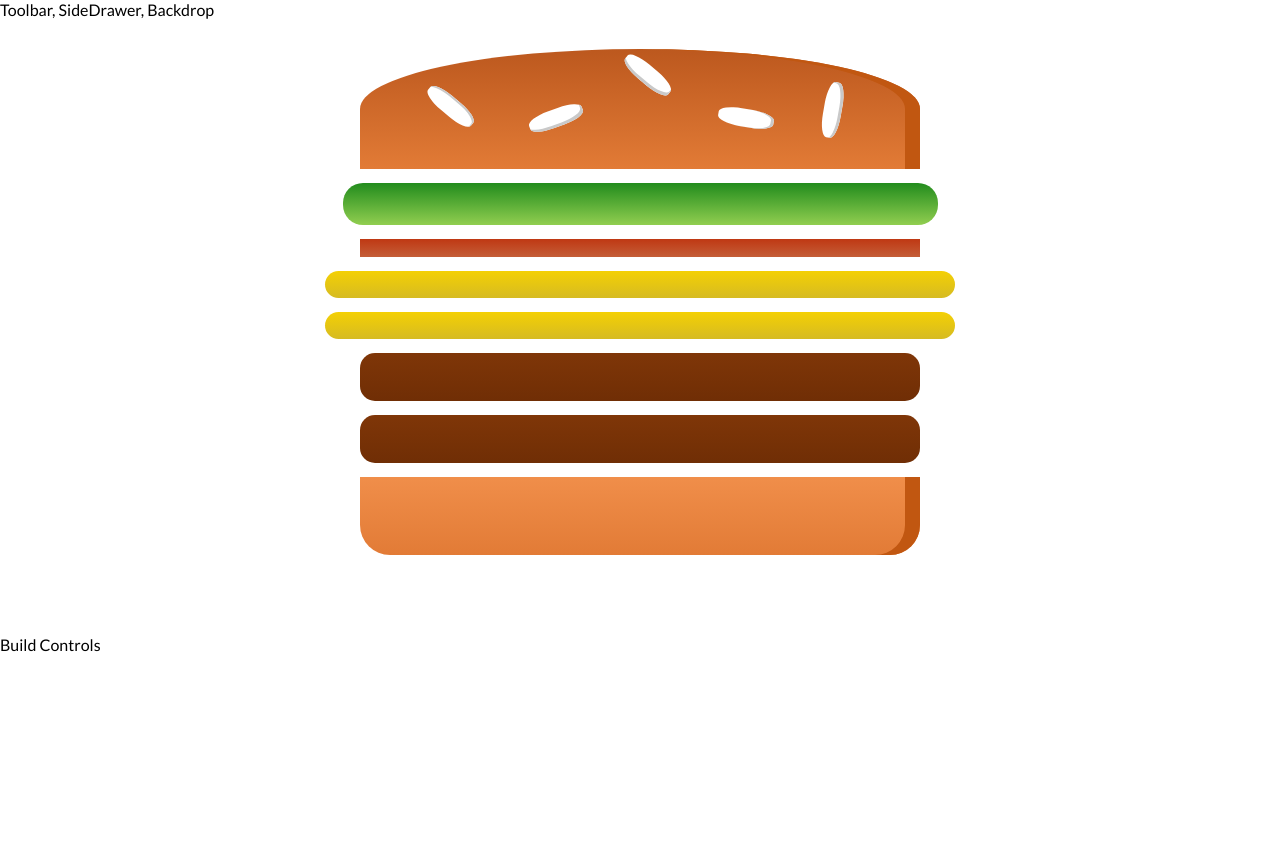
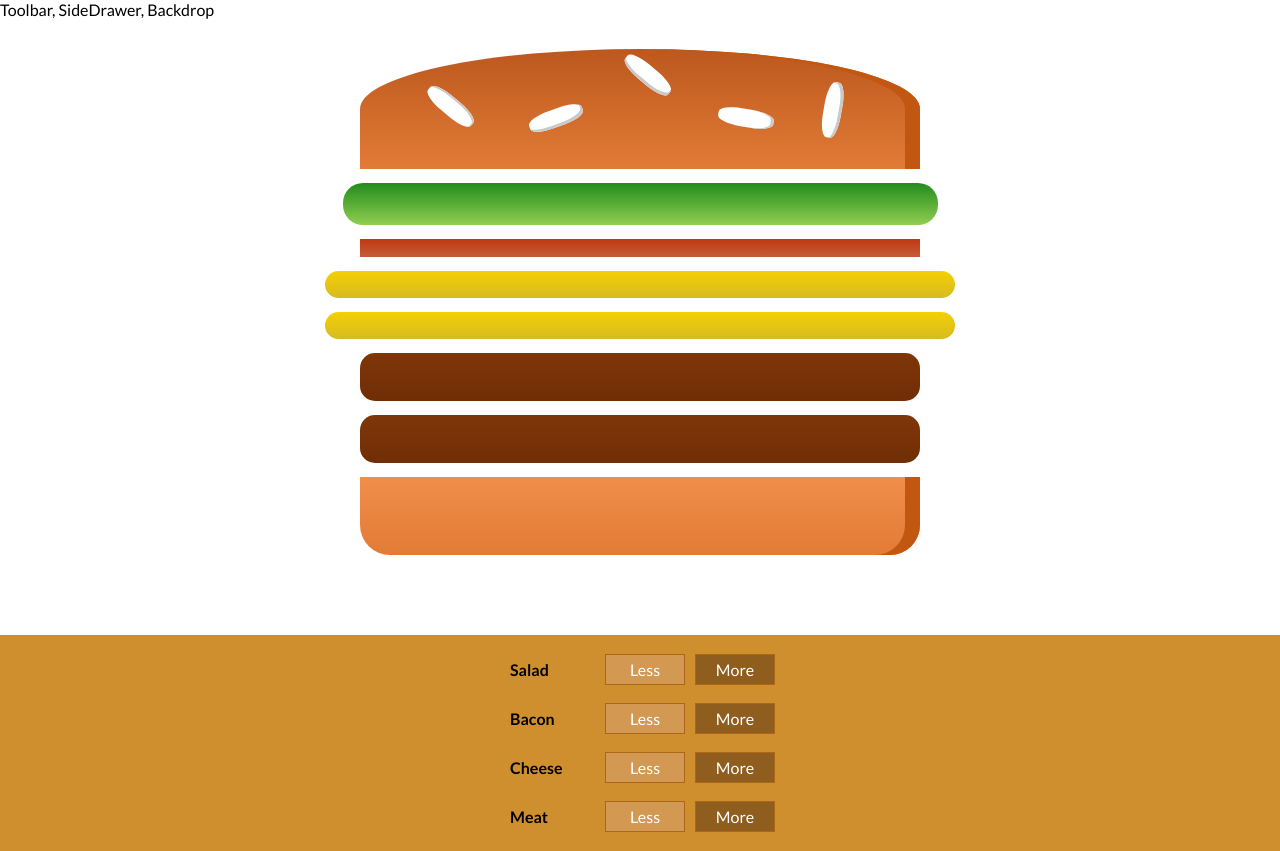
Before and after one commit to enguyen807/BurgerBuilder, a React app: page / in a window 1280 px wide. Before the commit the page ends 800 px from the top, so only its background shows below. Built offline with nearby package versions, Linux system fonts and the light colour scheme.

Commit message:
Add burger builder controls

```diff
--- /dev/null
+++ b/src/components/Burger/BuildControls/BuildControl/BuildControl.css
@@ -0,0 +1,56 @@
+.BuildControl {
+  display: flex;
+  justify-content: space-between;
+  align-items: center;
+  margin: 5px 0;
+}
+
+.BuildControl button {
+  display: block;
+  font: inherit;
+  padding: 5px;
+  margin: 0 5px;
+  width: 80px;
+  border: 1px solid #AA6817;
+  cursor: pointer;
+  outline: none;
+}
+
+.BuildControl button:disabled {
+  background-color: #AC9980;
+  border: 1px solid #7E7365;
+  color: #ccc;
+  cursor: default;
+}
+
+.BuildControl button:hover:disabled {
+  background-color: #AC9980;
+  color: #ccc;
+  cursor: not-allowed;
+}
+
+.Label {
+  padding: 10px;
+  font-weight: bold;
+  width: 80px;
+}
+
+.BuildControl .Less {
+  background-color: #D39952;
+  color: white;
+}
+
+.BuildControl .More {
+  background-color: #8F5E1E;
+  color: white;
+}
+
+.BuildControl .Less:hover, .BuildControl .Less:active {
+  background-color: #DAA972;
+  color: white;
+}
+
+.BuildControl .More:hover,.BuildControl .More:active {
+  background-color: #99703F;
+  color: white;
+}
--- /dev/null
+++ b/src/components/Burger/BuildControls/BuildControl/BuildControl.js
@@ -0,0 +1,13 @@
+import React from 'react';
+
+import classes from './BuildControl.css'
+
+const buildControl = (props) => (
+  <div className={classes.BuildControl}>
+    <div className={classes.Label}>{props.label}</div>
+    <button className={classes.Less}>Less</button>
+    <button className={classes.More}>More</button>
+  </div>
+)
+
+export default buildControl
--- /dev/null
+++ b/src/components/Burger/BuildControls/BuildControls.css
@@ -0,0 +1,10 @@
+.BuildControls {
+  width: 100%;
+  background-color: #CF8F2E;
+  display: flex;
+  flex-flow: column;
+  align-items: center;
+  box-shadow: 0 2px 1px #ccc;
+  margin: auto;
+  padding: 10px 0;
+}
--- /dev/null
+++ b/src/components/Burger/BuildControls/BuildControls.js
@@ -0,0 +1,21 @@
+import React from "react";
+
+import classes from "./BuildControls.css";
+import BuildControl from "./BuildControl/BuildControl";
+
+const controls = [
+  { label: "Salad", type: "salad" },
+  { label: "Bacon", type: "bacon" },
+  { label: "Cheese", type: "cheese" },
+  { label: "Meat", type: "meat" },
+];
+
+const buildControls = (props) => (
+  <div className={classes.BuildControls}>
+    {controls.map((ctrl) => (
+      <BuildControl key={ctrl.label} label={ctrl.label} />
+    ))}
+  </div>
+);
+
+export default buildControls;
--- a/src/containers/BurgerBuilder/BurgerBuilder.js
+++ b/src/containers/BurgerBuilder/BurgerBuilder.js
@@ -2,6 +2,7 @@
 
 import Auxiliary from "../../hoc/Auxiliary";
 import Burger from "../../components/Burger/Burger";
+import BuildControls from "../../components/Burger/BuildControls/BuildControls";
 
 class BurgerBuilder extends Component {
   // constructor(props) {
@@ -16,15 +17,15 @@
       salad: 1,
       bacon: 1,
       cheese: 2,
-      meat: 2
-    }
-  }
+      meat: 2,
+    },
+  };
 
   render() {
     return (
       <Auxiliary>
-        <Burger ingredients={this.state.ingredients}/>
-        <div>Build Controls</div>
+        <Burger ingredients={this.state.ingredients} />
+        <BuildControls />
       </Auxiliary>
     );
   }
```
